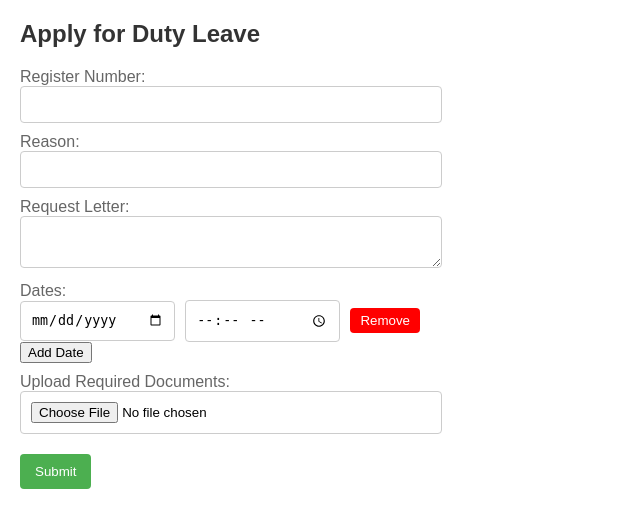
After one commit to Pavithra-2310/WhosOff, a PHP site: page /modules/dutyleave.php in a window 1280 px wide. The commit adds this page. Shown: the top 528 px of the page, without its empty margins (0-640 px from the left). Run offline with PHP 8.4, Linux system fonts and the light colour scheme.

Commit message:
second commit

```diff
--- a/modules/config1.php
+++ b/modules/config1.php
@@ -1,4 +1,5 @@
 <?php
+
 
 	//  Development connection
 
--- /dev/null
+++ b/modules/dutyleave.php
@@ -0,0 +1,190 @@
+<!DOCTYPE html>
+<html>
+<head>
+    <title>Apply for Duty Leave</title>
+    <style>
+    body {
+        font-family: Arial, sans-serif;
+        margin: 20px;
+    }
+
+    h2 {
+        color: #333;
+    }
+
+    form {
+        width: 400px;
+    }
+
+    label {
+        display: block;
+        margin-top: 10px;
+        color: #666;
+    }
+
+    input[type="text"],
+    textarea,
+    input[type="file"],
+    input[type="date"],
+    input[type="time"] {
+        width: 100%;
+        padding: 10px;
+        border: 1px solid #ccc;
+        border-radius: 4px;
+        resize: vertical;
+    }
+
+    .date-container {
+        display: flex;
+        align-items: center;
+    }
+
+    .date-container input[type="date"],
+    .date-container input[type="time"] {
+        flex: 1;
+        margin-right: 10px;
+    }
+
+    .date-container .date-remove {
+        background-color: #ff0000;
+        color: white;
+        border: none;
+        border-radius: 4px;
+        padding: 5px 10px;
+        cursor: pointer;
+    }
+
+    input[type="submit"] {
+        background-color: #4CAF50;
+        color: white;
+        padding: 10px 15px;
+        border: none;
+        border-radius: 4px;
+        cursor: pointer;
+        margin-top: 20px;
+    }
+
+    input[type="submit"]:hover {
+        background-color: #45a049;
+    }
+
+    .error {
+        color: red;
+        margin-bottom: 10px;
+    }
+
+    .success {
+        color: green;
+        margin-bottom: 10px;
+    }
+    </style>
+</head>
+<body>
+    <?php
+    include 'config1.php';
+
+    if(isset($_POST['submit'])){
+        $RegNo = $_POST['RegNo'];
+        $reason = $_POST['reason'];
+        $requestLetter = $_POST['request_letter'];
+        $dates = $_POST['dates'];
+        $times = $_POST['times'];
+        $uploadedFile = $_FILES['uploaded_file'];
+
+        if($uploadedFile['error'] === 0){
+            $uploadDir = 'uploads/';
+            $fileExtension = pathinfo($uploadedFile['name'], PATHINFO_EXTENSION);
+            $newFileName = uniqid('', true) . '.' . $fileExtension;
+
+            if(move_uploaded_file($uploadedFile['tmp_name'], $uploadDir . $newFileName)){
+                $success = "File uploaded successfully.";
+
+                try {
+
+
+                    // Store the duty leave entry in the database
+                    $sql = "INSERT INTO duty_leave (RegNo, reason, request_letter, file_name) VALUES (?, ?, ?, ?)";
+                    $stmt = $conn->prepare($sql);
+                    $stmt->execute([$RegNo, $reason, $requestLetter, $newFileName]);
+                    $dutyLeaveId = $conn->lastInsertId();
+
+                    // Store the dates and times in the database
+                    $sql = "INSERT INTO duty_leave_dates (duty_leave_id, date_time) VALUES (?, ?)";
+                    $stmt = $conn->prepare($sql);
+                    foreach($dates as $key => $date) {
+                        $time = $times[$key];
+                        $dateTime = $date . ' ' . $time;
+                        $stmt->execute([$dutyLeaveId, $dateTime]);
+                    }
+
+                    $success .= "<br>Leave application submitted successfully.";
+                } catch(PDOException $e) {
+                    $error = "Error: " . $e->getMessage();
+                }
+            } else {
+                $error = "Error uploading file.";
+            }
+        }
+
+        if(empty($dates)){
+            $error = "Please enter at least one date.";
+        }
+    }
+    ?>
+
+    <h2>Apply for Duty Leave</h2>
+    <?php if(!empty($error)): ?>
+        <div class="error"><?php echo $error; ?></div>
+    <?php endif; ?>
+
+    <?php if(!empty($success)): ?>
+        <div class="success"><?php echo $success; ?></div>
+    <?php endif; ?>
+
+    <form method="POST" enctype="multipart/form-data">
+        <label for="RegNo">Register Number:</label>
+        <input type="text" id="RegNo" name="RegNo" required>
+
+        <label for="reason">Reason:</label>
+        <input type="text" id="reason" name="reason" required>
+
+        <label for="request_letter">Request Letter:</label>
+        <textarea id="request_letter" name="request_letter" required></textarea>
+
+        <label for="dates">Dates:</label>
+        <div id="date-container">
+            <div class="date-container">
+                <input type="date" name="dates[]" required>
+                <input type="time" name="times[]" required>
+                <button type="button" class="date-remove" onclick="removeDateField(this)">Remove</button>
+            </div>
+        </div>
+        <button type="button" onclick="addDateField()">Add Date</button>
+
+        <label for="uploaded_file">Upload Required Documents:</label>
+        <input type="file" id="uploaded_file" name="uploaded_file" required>
+
+        <input type="submit" name="submit" value="Submit">
+    </form>
+
+    <script>
+        function addDateField() {
+            var dateContainer = document.getElementById('date-container');
+            var newDateField = document.createElement('div');
+            newDateField.className = 'date-container';
+            newDateField.innerHTML = `
+                <input type="date" name="dates[]" required>
+                <input type="time" name="times[]" required>
+                <button type="button" class="date-remove" onclick="removeDateField(this)">Remove</button>
+            `;
+            dateContainer.appendChild(newDateField);
+        }
+
+        function removeDateField(button) {
+            var dateContainer = document.getElementById('date-container');
+            var dateField = button.parentNode;
+            dateContainer.removeChild(dateField);
+        }
+    </script>
+</body>
+</html>
--- a/modules/studreport.php
+++ b/modules/studreport.php
@@ -99,7 +99,10 @@ $regno = $_SESSION['RegNo'];
     </div>
 
     <div class="duty-leave-button">
-        <button>Apply for Duty Leave</button>
+        <form action="dutyleave.php" method="POST">
+       <input type="submit" value="Apply For Duty Leave"/>
+     </form>
     </div>
+
 </body>
 </html>
```
Also changed, not shown: 10 other files.
